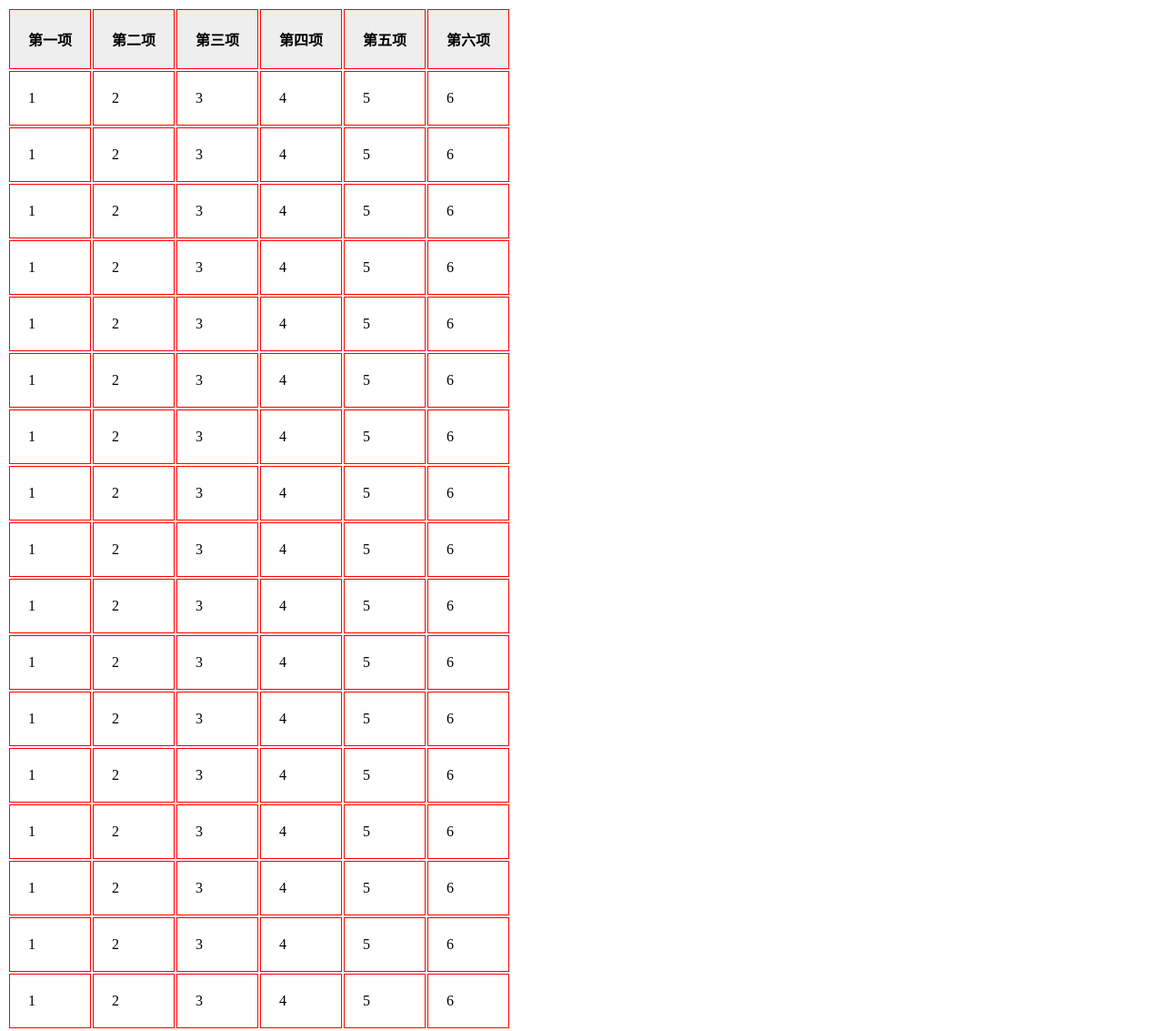
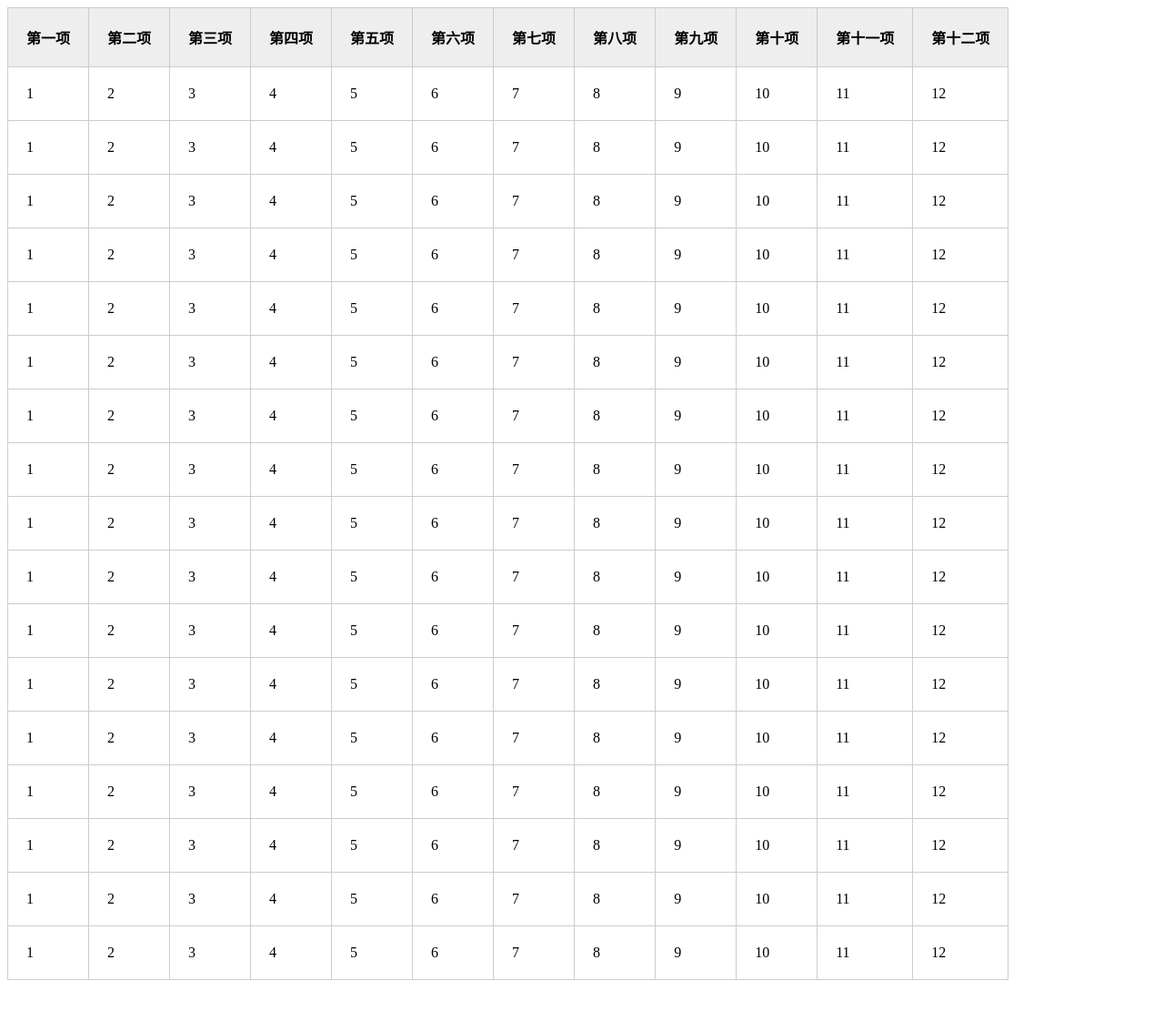
Before and after one commit to 90arther/jquery.tableheadfixer, a website: page demo/index.html in a window 1280 px wide. Shown: the whole page at 91% size. After the commit the page ends 1085 px from the top, so only its background shows below. Drawn offline with nearby package versions, Linux system fonts and the light colour scheme.

Commit message:
modify demo ui

```diff
--- a/demo/index.html
+++ b/demo/index.html
@@ -8,10 +8,15 @@
 <title>Table Head Fixer Demo</title>
 
 <style type="text/css">
+table {
+    border-collapse: collapse;
+    border-spacing: 0;
+}
 table th,table td {
     padding: 20px;
-    border: 1px solid red;
+    border: 1px solid #ccc;
     border-collapse: collapse;
+    border-spacing: 0;
 }
 </style>
 
@@ -26,6 +31,12 @@ table th,table td {
             <th>第四项</th>
             <th>第五项</th>
             <th>第六项</th>
+            <th>第七项</th>
+            <th>第八项</th>
+            <th>第九项</th>
+            <th>第十项</th>
+            <th>第十一项</th>
+            <th>第十二项</th>
         </tr>
     </thead>
     <tbody>
@@ -36,6 +47,12 @@ table th,table td {
             <td>4</td>
             <td>5</td>
             <td>6</td>
+            <td>7</td>
+            <td>8</td>
+            <td>9</td>
+            <td>10</td>
+            <td>11</td>
+            <td>12</td>
         </tr>
         <tr>
             <td>1</td>
@@ -44,6 +61,12 @@ table th,table td {
             <td>4</td>
             <td>5</td>
             <td>6</td>
+            <td>7</td>
+            <td>8</td>
+            <td>9</td>
+            <td>10</td>
+            <td>11</td>
+            <td>12</td>
         </tr>
         <tr>
             <td>1</td>
@@ -52,6 +75,12 @@ table th,table td {
             <td>4</td>
             <td>5</td>
             <td>6</td>
+            <td>7</td>
+            <td>8</td>
+            <td>9</td>
+            <td>10</td>
+            <td>11</td>
+            <td>12</td>
         </tr>
         <tr>
             <td>1</td>
@@ -60,6 +89,12 @@ table th,table td {
             <td>4</td>
             <td>5</td>
             <td>6</td>
+            <td>7</td>
+            <td>8</td>
+            <td>9</td>
+            <td>10</td>
+            <td>11</td>
+            <td>12</td>
         </tr>
         <tr>
             <td>1</td>
@@ -68,6 +103,12 @@ table th,table td {
             <td>4</td>
             <td>5</td>
             <td>6</td>
+            <td>7</td>
+            <td>8</td>
+            <td>9</td>
+            <td>10</td>
+            <td>11</td>
+            <td>12</td>
         </tr>
         <tr>
             <td>1</td>
@@ -76,6 +117,12 @@ table th,table td {
             <td>4</td>
             <td>5</td>
             <td>6</td>
+            <td>7</td>
+            <td>8</td>
+            <td>9</td>
+            <td>10</td>
+            <td>11</td>
+            <td>12</td>
         </tr>
         <tr>
             <td>1</td>
@@ -84,6 +131,12 @@ table th,table td {
             <td>4</td>
             <td>5</td>
             <td>6</td>
+            <td>7</td>
+            <td>8</td>
+            <td>9</td>
+            <td>10</td>
+            <td>11</td>
+            <td>12</td>
         </tr>
         <tr>
             <td>1</td>
@@ -92,6 +145,12 @@ table th,table td {
             <td>4</td>
             <td>5</td>
             <td>6</td>
+            <td>7</td>
+            <td>8</td>
+            <td>9</td>
+            <td>10</td>
+            <td>11</td>
+            <td>12</td>
         </tr>
         <tr>
             <td>1</td>
@@ -100,6 +159,12 @@ table th,table td {
             <td>4</td>
             <td>5</td>
             <td>6</td>
+            <td>7</td>
+            <td>8</td>
+            <td>9</td>
+            <td>10</td>
+            <td>11</td>
+            <td>12</td>
         </tr>
         <tr>
             <td>1</td>
@@ -108,6 +173,12 @@ table th,table td {
             <td>4</td>
             <td>5</td>
             <td>6</td>
+            <td>7</td>
+            <td>8</td>
+            <td>9</td>
+            <td>10</td>
+            <td>11</td>
+            <td>12</td>
         </tr>
         <tr>
             <td>1</td>
@@ -116,6 +187,12 @@ table th,table td {
             <td>4</td>
             <td>5</td>
             <td>6</td>
+            <td>7</td>
+            <td>8</td>
+            <td>9</td>
+            <td>10</td>
+            <td>11</td>
+            <td>12</td>
         </tr>
         <tr>
             <td>1</td>
@@ -124,6 +201,12 @@ table th,table td {
             <td>4</td>
             <td>5</td>
             <td>6</td>
+            <td>7</td>
+            <td>8</td>
+            <td>9</td>
+            <td>10</td>
+            <td>11</td>
+            <td>12</td>
         </tr>
         <tr>
             <td>1</td>
@@ -132,6 +215,12 @@ table th,table td {
             <td>4</td>
             <td>5</td>
             <td>6</td>
+            <td>7</td>
+            <td>8</td>
+            <td>9</td>
+            <td>10</td>
+            <td>11</td>
+            <td>12</td>
         </tr>
         <tr>
             <td>1</td>
@@ -140,6 +229,12 @@ table th,table td {
             <td>4</td>
             <td>5</td>
             <td>6</td>
+            <td>7</td>
+            <td>8</td>
+            <td>9</td>
+            <td>10</td>
+            <td>11</td>
+            <td>12</td>
         </tr>
         <tr>
             <td>1</td>
@@ -148,6 +243,12 @@ table th,table td {
             <td>4</td>
             <td>5</td>
             <td>6</td>
+            <td>7</td>
+            <td>8</td>
+            <td>9</td>
+            <td>10</td>
+            <td>11</td>
+            <td>12</td>
         </tr>
         <tr>
             <td>1</td>
@@ -156,6 +257,12 @@ table th,table td {
             <td>4</td>
             <td>5</td>
             <td>6</td>
+            <td>7</td>
+            <td>8</td>
+            <td>9</td>
+            <td>10</td>
+            <td>11</td>
+            <td>12</td>
         </tr>
         <tr>
             <td>1</td>
@@ -164,6 +271,12 @@ table th,table td {
             <td>4</td>
             <td>5</td>
             <td>6</td>
+            <td>7</td>
+            <td>8</td>
+            <td>9</td>
+            <td>10</td>
+            <td>11</td>
+            <td>12</td>
         </tr>
     </tbody>
 </table>
```
